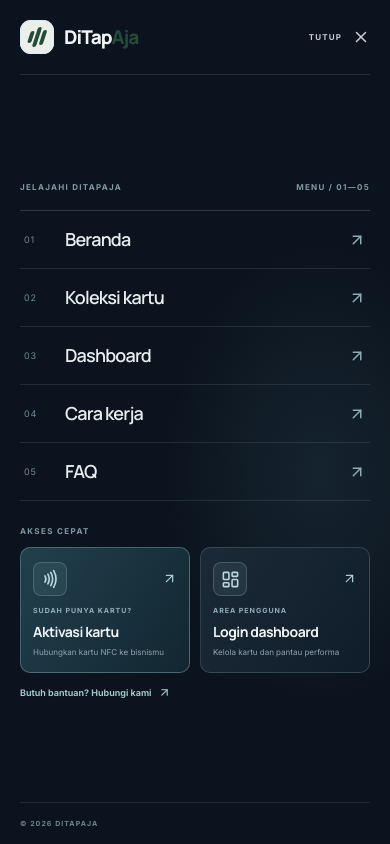
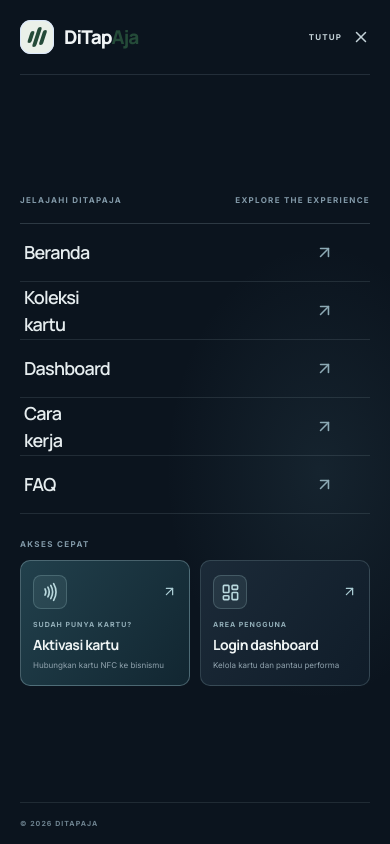
Before and after one commit to chanvianz-ui/ditapaja, a Next.js app: page / in a window 390 px wide. Both pictures are taken after a click on the button "MENU". Shown: the top 844 px of the page. Built offline with nearby package versions, Linux system fonts and the light colour scheme.

Commit message:
Refine navigation menu structure

```diff
--- a/app/components/site-header.tsx
+++ b/app/components/site-header.tsx
@@ -12,11 +12,11 @@ function Brand() {
 }
 
 const links = [
-  ["01", "Beranda", "/#top"],
-  ["02", "Koleksi kartu", "/#koleksi"],
-  ["03", "Dashboard", "/#dashboard"],
-  ["04", "Cara kerja", "/#cara-kerja"],
-  ["05", "FAQ", "/faq"]
+  ["Beranda", "/#top"],
+  ["Koleksi kartu", "/#koleksi"],
+  ["Dashboard", "/#dashboard"],
+  ["Cara kerja", "/#cara-kerja"],
+  ["FAQ", "/faq"]
 ];
 
 export default function SiteHeader() {
@@ -38,7 +38,7 @@ export default function SiteHeader() {
     <header className="concept-header">
       <div className="concept-nav">
         <Brand />
-        <nav aria-label="Navigasi utama">{links.slice(1, 5).map(([number, label, href]) => <a key={href} href={href}>{label}</a>)}</nav>
+        <nav aria-label="Navigasi utama">{links.slice(1, 5).map(([label, href]) => <a key={href} href={href}>{label}</a>)}</nav>
         <div className="concept-nav-actions">
           <a href="/activate">Aktivasi kartu</a>
           <a href="/login">Masuk</a>
@@ -61,11 +61,11 @@ export default function SiteHeader() {
           <button className="dt-menu-close" type="button" onClick={() => setOpen(false)} aria-label="Tutup menu"><span>TUTUP</span><X size={18}/></button>
         </div>
         <div className="dt-menu-content">
-          <div className="dt-menu-label"><span>JELAJAHI DITAPAJA</span><span>MENU / 01—05</span></div>
+          <div className="dt-menu-label"><span>JELAJAHI DITAPAJA</span><span>EXPLORE THE EXPERIENCE</span></div>
           <div className="dt-menu-grid">
             <nav className="dt-menu-links" aria-label="Menu halaman">
-              {links.map(([number, label, href]) => <a key={href} href={href} onClick={() => setOpen(false)}>
-                <span>{number}</span><strong>{label}</strong><ArrowUpRight size={18}/>
+              {links.map(([label, href]) => <a key={href} href={href} onClick={() => setOpen(false)}>
+                <strong>{label}</strong><ArrowUpRight size={19}/>
               </a>)}
             </nav>
             <aside className="dt-menu-quick">
@@ -80,7 +80,6 @@ export default function SiteHeader() {
                 <span className="dt-menu-action-copy"><small>AREA PENGGUNA</small><strong>Login dashboard</strong><em>Kelola kartu dan pantau performa</em></span>
                 <ArrowUpRight className="dt-menu-action-arrow" size={19}/>
               </a>
-              <a className="dt-menu-contact" href="https://wa.me/6281321778081" onClick={() => setOpen(false)}>Butuh bantuan? Hubungi kami <ArrowUpRight size={13}/></a>
             </aside>
           </div>
         </div>
```
